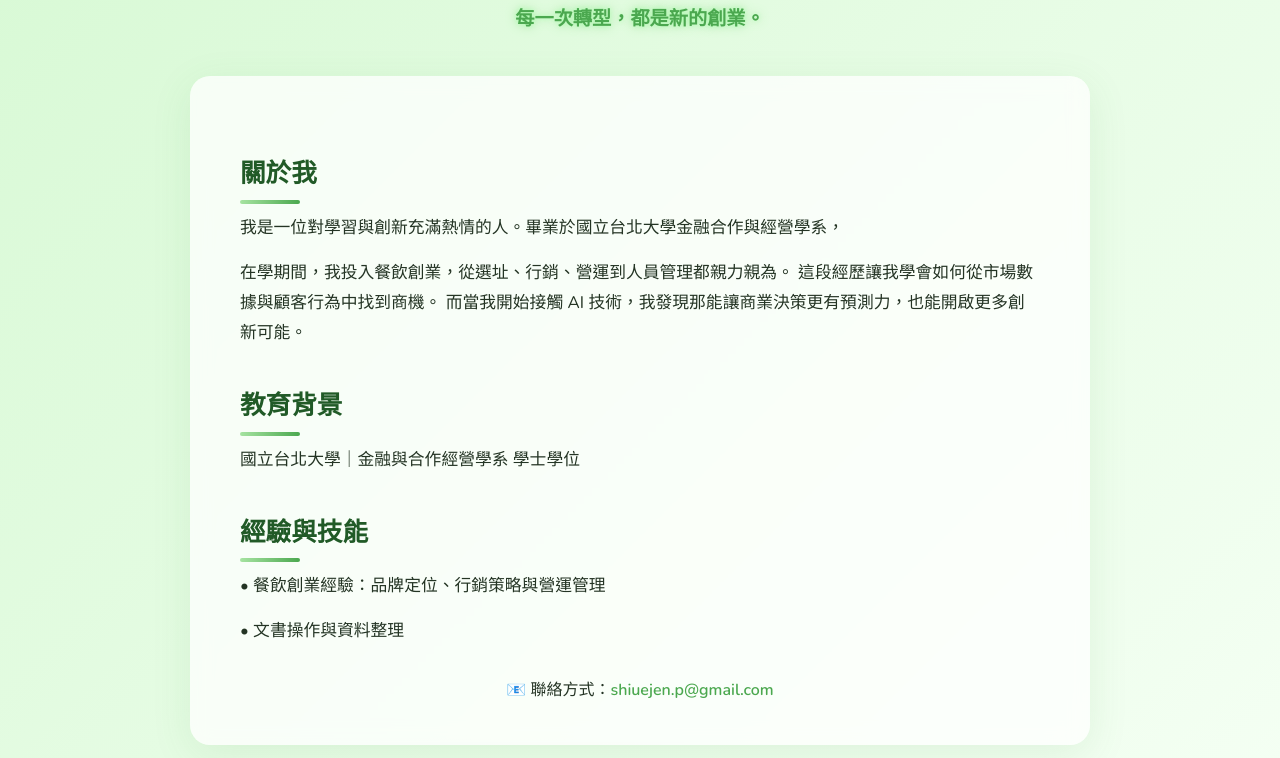
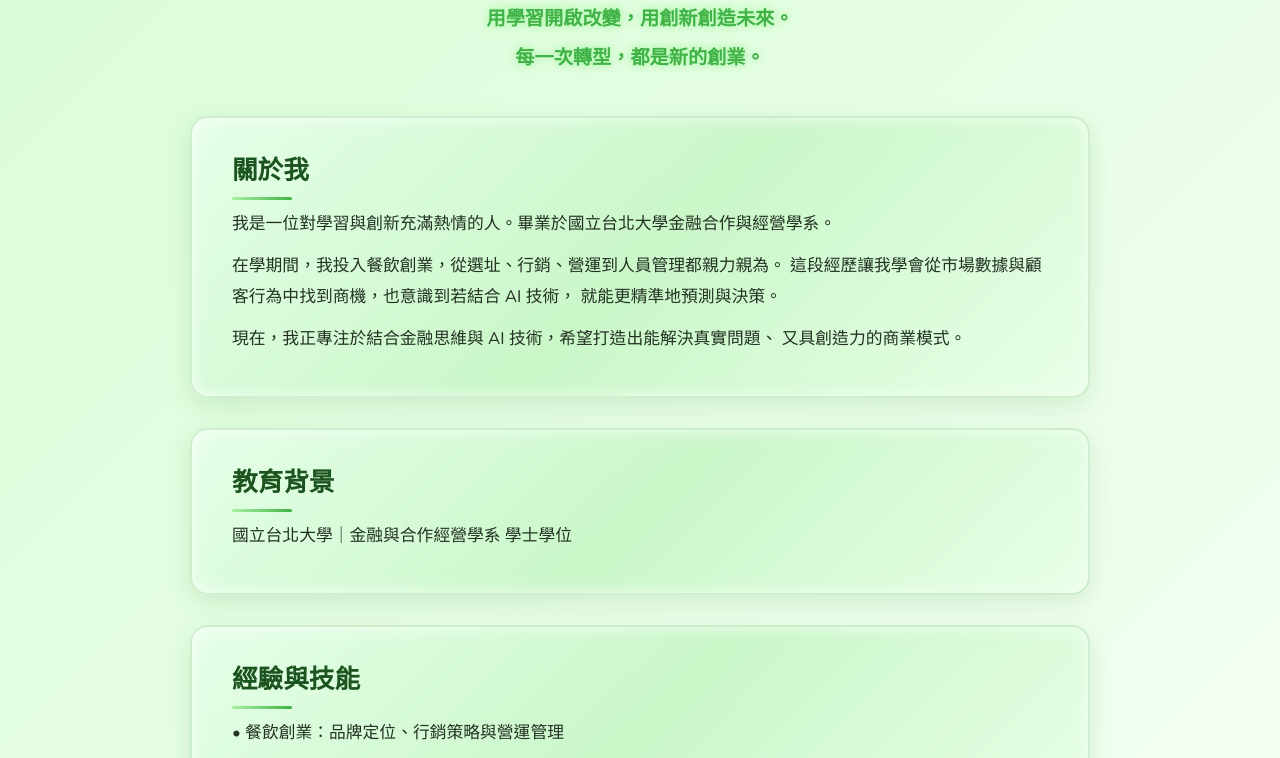
Before and after one commit to shiuejenp/shiuejenp.github.io, a plain HTML site: page index.html in a window 1280 px wide. Shown: the part 159-917 px from the top of the page. Drawn offline with nearby package versions, Linux system fonts and the light colour scheme.

Commit message:
Update index.html

```diff
--- a/index.html
+++ b/index.html
@@ -8,13 +8,13 @@
     @import url('https://fonts.googleapis.com/css2?family=Nunito:wght@300;400;600;700;800&display=swap');
 
     :root {
-      --green-light: #D7F9D4;
-      --green-mid: #A6E3A1;
-      --green-deep: #4BA84F;
-      --green-dark: #215A27;
-      --text-dark: #243424;
-      --bg-light: #F4FFF3;
-      --accent-glow: #B0FFB3;
+      --green-light: #d9fcd6;
+      --green-mid: #a8f0a2;
+      --green-deep: #41b247;
+      --green-dark: #1c5420;
+      --glow: #b8ffb8;
+      --text-dark: #233223;
+      --bg-light: #f5fff4;
     }
 
     * {
@@ -28,16 +28,15 @@
       background: linear-gradient(135deg, var(--green-light) 0%, var(--bg-light) 100%);
       color: var(--text-dark);
       line-height: 1.8;
+      padding: 30px 20px;
       overflow-x: hidden;
-      min-height: 100vh;
-      padding: 30px 20px;
     }
 
-    /* ---- 頭像與名言 ---- */
+    /* --- 頭像區域 --- */
     .profile {
       text-align: center;
       margin-bottom: 40px;
-      animation: fadeIn 2s ease forwards;
+      animation: fadeIn 1.5s ease forwards;
     }
 
     .profile img {
@@ -45,8 +44,8 @@
       height: 180px;
       border-radius: 50%;
       object-fit: cover;
-      box-shadow: 0 0 30px var(--green-mid);
       border: 4px solid var(--green-deep);
+      box-shadow: 0 0 20px var(--glow);
       animation: float 4s ease-in-out infinite;
     }
 
@@ -63,29 +62,68 @@
       color: var(--green-deep);
       font-weight: 600;
       margin-top: 10px;
-      text-shadow: 0 0 5px var(--accent-glow), 0 0 15px var(--green-mid);
+      text-shadow: 0 0 5px var(--glow), 0 0 10px var(--green-mid);
       animation: glow 2.5s ease-in-out infinite alternate;
     }
 
-    /* ---- 主要內容區 ---- */
+    /* --- 卡片容器 --- */
     .container {
       max-width: 900px;
       margin: 0 auto;
-      background: rgba(255, 255, 255, 0.75);
-      backdrop-filter: blur(10px);
-      border-radius: 20px;
-      box-shadow: 0 10px 40px rgba(70, 150, 70, 0.1);
-      padding: 40px 50px;
-      animation: fadeInUp 1.5s ease forwards;
+      display: flex;
+      flex-direction: column;
+      gap: 30px;
     }
 
+    /* --- AI晶片光框 --- */
+    .card {
+      position: relative;
+      background: linear-gradient(145deg, #ffffff, #f7fff6);
+      border-radius: 18px;
+      padding: 30px 40px;
+      overflow: hidden;
+      box-shadow: 0 8px 25px rgba(60, 140, 60, 0.15);
+      transition: all 0.4s ease;
+      border: 2px solid rgba(100, 200, 100, 0.3);
+      opacity: 0;
+      transform: translateY(40px);
+    }
+
+    /* AI邊角光暈 */
+    .card::before {
+      content: "";
+      position: absolute;
+      top: -2px;
+      left: -2px;
+      right: -2px;
+      bottom: -2px;
+      background: linear-gradient(135deg, #b0ffb8, #5fe45a, #c8ffc8);
+      border-radius: 20px;
+      z-index: 0;
+      opacity: 0.5;
+      filter: blur(12px);
+      animation: pulse 3s ease-in-out infinite alternate;
+    }
+
+    .card:hover {
+      transform: translateY(-8px) scale(1.02);
+      box-shadow: 0 14px 35px rgba(70, 170, 70, 0.25);
+    }
+
+    .card.show {
+      opacity: 1;
+      transform: translateY(0);
+      transition: all 0.6s ease;
+    }
+
+    /* --- 內容 --- */
     h2 {
       font-size: 1.6em;
       font-weight: 800;
       color: var(--green-dark);
-      margin-top: 35px;
       margin-bottom: 15px;
       position: relative;
+      z-index: 2;
     }
 
     h2::after {
@@ -94,63 +132,57 @@
       left: 0;
       bottom: -6px;
       width: 60px;
-      height: 4px;
+      height: 3px;
       background: linear-gradient(90deg, var(--green-mid), var(--green-deep));
       border-radius: 2px;
     }
 
     p {
       font-size: 1.05em;
-      margin-bottom: 15px;
-      opacity: 0;
-      transform: translateY(10px);
-      transition: all 0.8s ease;
-    }
-
-    .show {
-      opacity: 1;
-      transform: translateY(0);
+      margin-bottom: 12px;
+      z-index: 2;
+      position: relative;
     }
 
     .contact {
       text-align: center;
-      margin-top: 30px;
       font-size: 1em;
+      z-index: 2;
     }
 
     .contact a {
       color: var(--green-deep);
       text-decoration: none;
-      font-weight: 600;
+      font-weight: 700;
     }
 
     .contact a:hover {
       text-decoration: underline;
     }
 
-    /* ---- 動畫效果 ---- */
+    /* --- 動畫區 --- */
     @keyframes fadeIn {
       from {opacity: 0;}
       to {opacity: 1;}
     }
 
-    @keyframes fadeInUp {
-      from {opacity: 0; transform: translateY(30px);}
-      to {opacity: 1; transform: translateY(0);}
-    }
-
     @keyframes float {
       0%, 100% { transform: translateY(0px); }
-      50% { transform: translateY(-8px); }
+      50% { transform: translateY(-10px); }
     }
 
     @keyframes glow {
-      from { text-shadow: 0 0 5px var(--accent-glow), 0 0 10px var(--green-mid); }
-      to { text-shadow: 0 0 15px var(--accent-glow), 0 0 30px var(--green-mid); }
+      from { text-shadow: 0 0 5px var(--glow), 0 0 10px var(--green-mid); }
+      to { text-shadow: 0 0 15px var(--glow), 0 0 25px var(--green-mid); }
+    }
+
+    @keyframes pulse {
+      0% {opacity: 0.3; filter: blur(8px);}
+      100% {opacity: 0.6; filter: blur(15px);}
     }
 
     @media (max-width: 768px) {
-      .container {
+      .card {
         padding: 25px;
       }
     }
@@ -160,43 +192,50 @@
   <div class="profile">
     <img src="your-photo.jpg" alt="潘雪甄 大頭照">
     <h1>潘雪甄</h1>
-    <div class="quote">每一次轉型，都是新的創業。</div>
+    <div class="quote">用學習開啟改變，用創新創造未來。</div>
+    <div class="quote" style="margin-top:5px;">每一次轉型，都是新的創業。</div>
   </div>
 
   <div class="container">
+    <div class="card">
       <h2>關於我</h2>
       <p>
-      我是一位對學習與創新充滿熱情的人。畢業於國立台北大學金融合作與經營學系，
+        我是一位對學習與創新充滿熱情的人。畢業於國立台北大學金融合作與經營學系。
       </p>
       <p>
         在學期間，我投入餐飲創業，從選址、行銷、營運到人員管理都親力親為。
-      這段經歷讓我學會如何從市場數據與顧客行為中找到商機。
-      而當我開始接觸 AI 技術，我發現那能讓商業決策更有預測力，也能開啟更多創新可能。
+        這段經歷讓我學會從市場數據與顧客行為中找到商機，也意識到若結合 AI 技術，
+        就能更精準地預測與決策。
       </p>
       <p>
+        現在，我正專注於結合金融思維與 AI 技術，希望打造出能解決真實問題、
+        又具創造力的商業模式。
+      </p>
+    </div>
 
-    </p>
-
+    <div class="card">
       <h2>教育背景</h2>
       <p>國立台北大學｜金融與合作經營學系 學士學位</p>
+    </div>
 
+    <div class="card">
       <h2>經驗與技能</h2>
-    <p>• 餐飲創業經驗：品牌定位、行銷策略與營運管理</p>
-    <p>• 文書操作與資料整理</p>
+      <p>• 餐飲創業：品牌定位、行銷策略與營運管理</p>
+      <p>• 商業分析與資料解讀能力</p>
+    </div>
 
-    <div class="contact">
+    <div class="card contact">
       📧 聯絡方式：<a href="mailto:shiuejen.p@gmail.com">shiuejen.p@gmail.com</a>
     </div>
   </div>
 
   <script>
-    // 捲動時淡入效果
-    const elements = document.querySelectorAll('p');
+    const cards = document.querySelectorAll('.card');
     window.addEventListener('scroll', () => {
-      elements.forEach(el => {
-        const rect = el.getBoundingClientRect();
+      cards.forEach(card => {
+        const rect = card.getBoundingClientRect();
         if (rect.top < window.innerHeight - 100) {
-          el.classList.add('show');
+          card.classList.add('show');
         }
       });
     });
```
Lines whose indentation alone changed are shown as unchanged.
